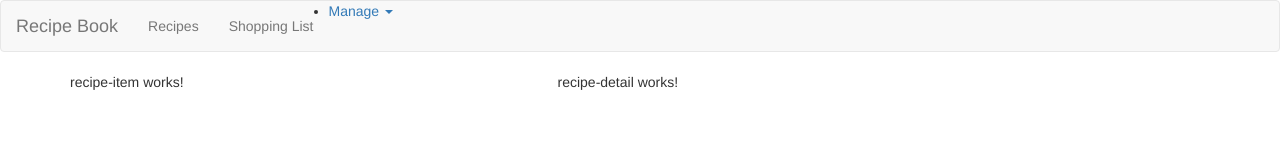
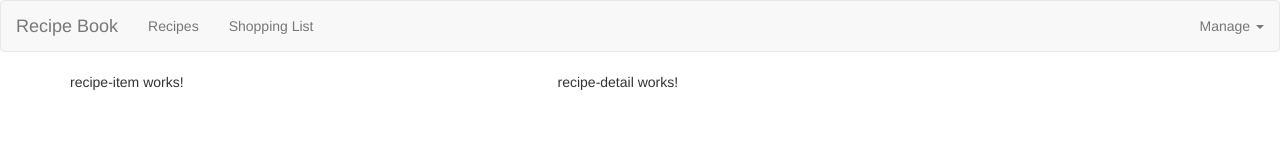
Before and after one commit to SeanE630/shopping-list-web-app, an Angular app in the folder shoppingListApp/: page / in a window 1280 px wide. Shown: the top 160 px of the page. Built offline with nearby package versions, Linux system fonts and the light colour scheme.

Commit message:
fixed the manage button/toggle's position on the navbar to be right aligned

```diff
--- a/shoppingListApp/src/app/header/header.component.html
+++ b/shoppingListApp/src/app/header/header.component.html
@@ -9,7 +9,7 @@
                 <li><a href="#">Recipes</a></li>
                 <li><a href="#">Shopping List</a></li>
             </ul>
-            <ul>
+            <ul class="nav navbar-nav navbar-right">
                 <li class="dropdown">
                     <a href="#" class="dropdown-toggle" role="button">Manage <span class="caret"></span></a>
                     <ul class="dropdown-menu">
```
